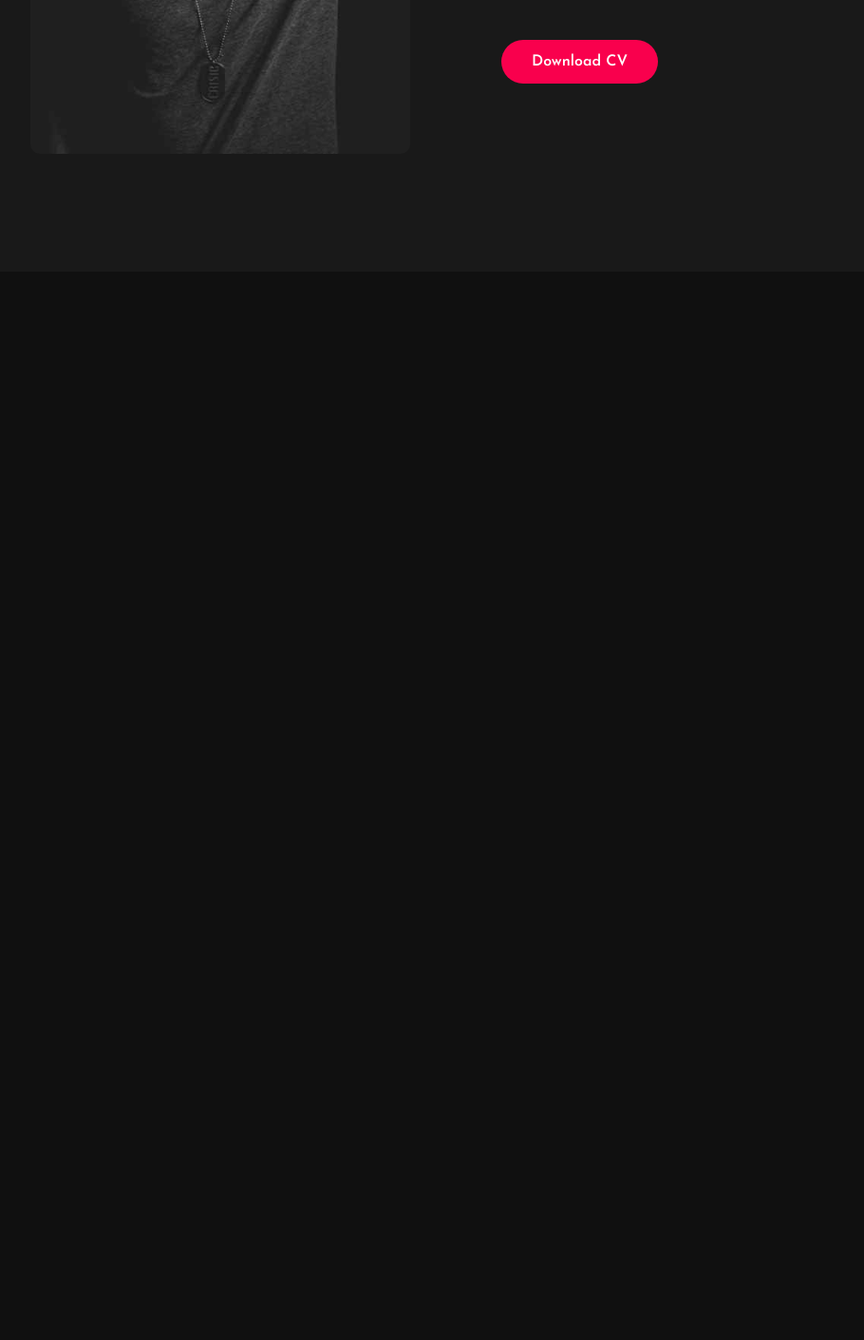
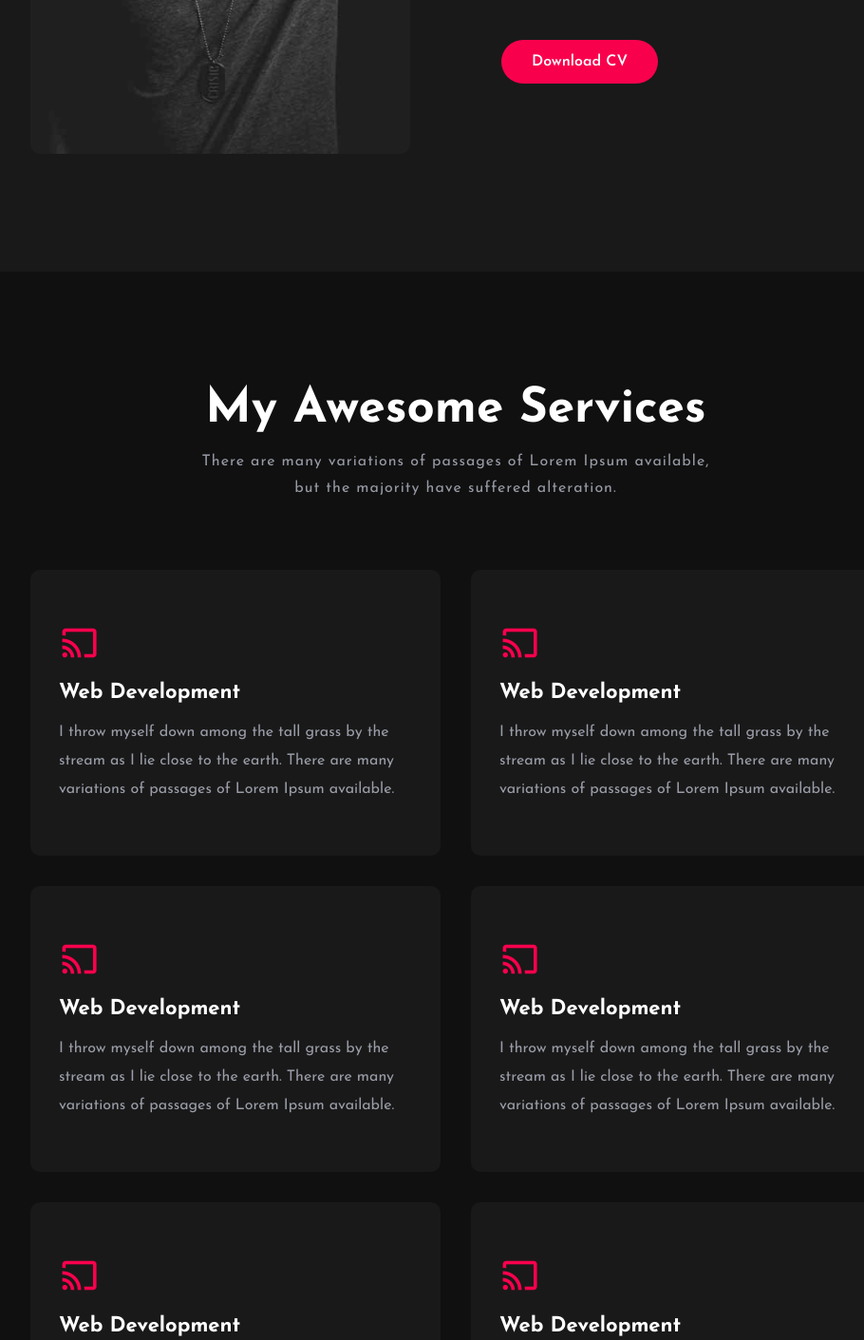
Before and after one commit to mehedihasan-ofc/mehedi-portfolio, a plain HTML site: page index.html in a window 1280 px wide. Shown: the part 1290-2701 px from the top of the page at 95% size, without its empty margins (160-1070 px from the left). Before the commit the page ends 1576 px from the top, so only its background shows below. Drawn offline with nearby package versions, Linux system fonts and the light colour scheme.

Commit message:
services section done

```diff
--- a/index.html
+++ b/index.html
@@ -68,6 +68,60 @@
     <!-- END ABOUT SECTION -->
 
 
+    <!-- STAR SERVICE SECTION -->
+    <section class="services" id="services">
+        <div class="center">
+            <h2>My Awesome Services</h2>
+            <p>There are many variations of passages of Lorem Ipsum available, but the majority have suffered alteration.</p>
+        </div>
+
+        <div class="service-content">
+
+            <div class="row">
+                <i class='bx bx-cast'></i>
+                <h3>Web Development</h3>
+                <p>I throw myself down among the tall grass by the stream as I lie close to the earth. There are many variations of passages of Lorem Ipsum available.</p>
+            </div>
+
+            <div class="row">
+                <i class='bx bx-cast'></i>
+                <h3>Web Development</h3>
+                <p>I throw myself down among the tall grass by the stream as I lie close to the earth. There are many variations of passages of Lorem Ipsum available.</p>
+            </div>
+
+            <div class="row">
+                <i class='bx bx-cast'></i>
+                <h3>Web Development</h3>
+                <p>I throw myself down among the tall grass by the stream as I lie close to the earth. There are many variations of passages of Lorem Ipsum available.</p>
+            </div>
+
+            <div class="row">
+                <i class='bx bx-cast'></i>
+                <h3>Web Development</h3>
+                <p>I throw myself down among the tall grass by the stream as I lie close to the earth. There are many variations of passages of Lorem Ipsum available.</p>
+            </div>
+
+            <div class="row">
+                <i class='bx bx-cast'></i>
+                <h3>Web Development</h3>
+                <p>I throw myself down among the tall grass by the stream as I lie close to the earth. There are many variations of passages of Lorem Ipsum available.</p>
+            </div>
+
+            <div class="row">
+                <i class='bx bx-cast'></i>
+                <h3>Web Development</h3>
+                <p>I throw myself down among the tall grass by the stream as I lie close to the earth. There are many variations of passages of Lorem Ipsum available.</p>
+            </div>
+
+        </div>
+    </section>
+    <!-- END SERVICE SECTION -->
+
+
+    <!-- STAR PORTFOLIO SECTION -->
+    <!-- END PORTFOLIO SECTION -->
+
+
 
 
     <!-- Link to JS -->
--- a/resources/css/style.css
+++ b/resources/css/style.css
@@ -257,3 +257,71 @@ section {
     border: 2px solid var(--main-color);
     background: transparent;
 }
+
+/*===========================================================
+    SERVICE SECTION
+============================================================*/
+.services {
+    background: var(--bg-color);
+}
+
+.center {
+    text-align: center;
+}
+
+.center h2 {
+    font-size: var(--h2-font);
+    margin-bottom: 15px;
+}
+
+.center p {
+    color: var(--secound-color);
+    letter-spacing: 1px;
+    line-height: 28px;
+    font-size: var(--p-font);
+    width: 60%;
+    margin: auto;
+}
+
+.service-content {
+    display: grid;
+    grid-template-columns: repeat(auto-fit, minmax(370px, auto));
+    grid-gap: 2rem;
+    align-items: center;
+    margin-top: 4.5rem;
+}
+
+.row {
+    background: var(--secound-bg-color);
+    padding: 55px 30px;
+    border-radius: 10px;
+    cursor: pointer;
+    transition: all .35s;
+}
+
+.row i {
+    color: var(--main-color);
+    margin-bottom: 20px;
+    font-size: 2.7rem;
+}
+
+.row h3 {
+    color: var(--text-color);
+    font-size: 22px;
+    font-weight: 700;
+    margin-bottom: 15px;
+}
+
+.row p {
+    color: var(--secound-color);
+    line-height: 30px;
+    font-size: var(--p-font);
+}
+
+.row:hover {
+    transform: translateY(-8px);
+}
+
+/*===========================================================
+    PORTFOLIO SECTION
+============================================================*/
```
